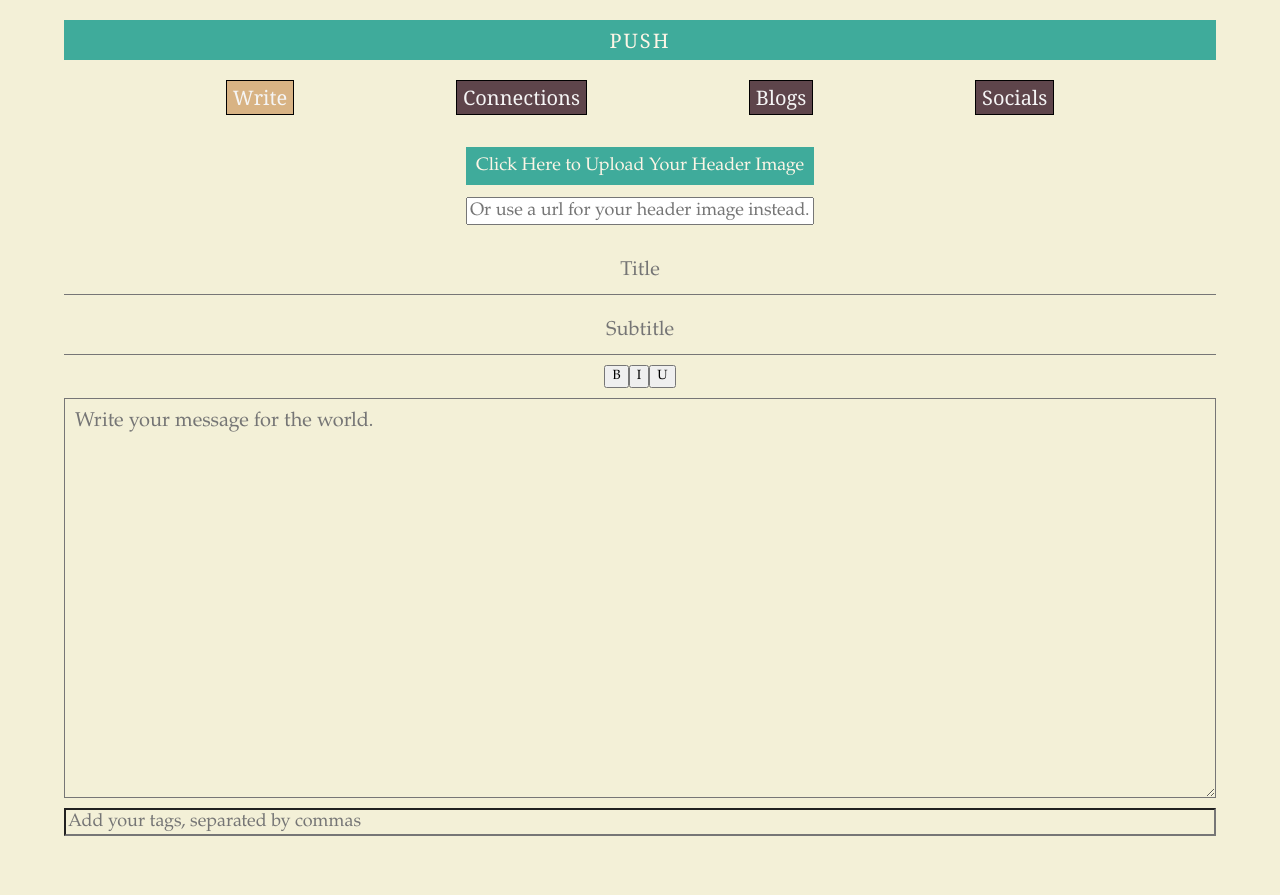
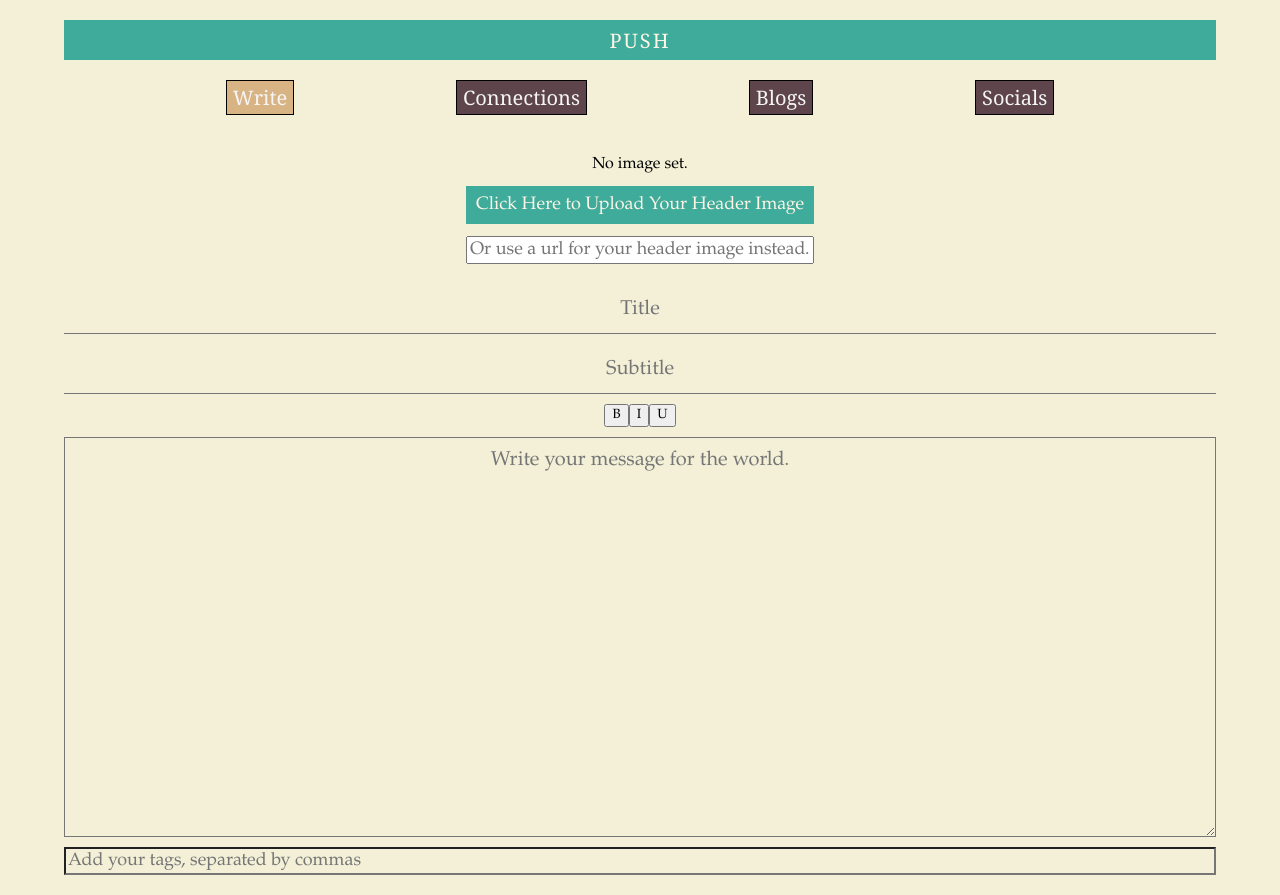
Before and after one commit to S3Prototype/onepush, a Next.js app: page / in a window 1280 px wide. Before the commit the page ends 856 px from the top, so only its background shows below. Built offline with nearby package versions, Linux system fonts and the light colour scheme.

Commit message:
Halfway through implementing the backend for image uploads. Almost there.

```diff
--- a/components/Write.tsx
+++ b/components/Write.tsx
@@ -12,16 +12,23 @@ export default function Write(props) {
         titleRef.current.value = props.prev.title.current
         subTitleRef.current.value = props.prev.subTitle.current
         tagRef.current.value = props.prev.tags.current
+
+        if(props.prev.headerUrl.current)
+            addHeaderUrl(props.prev.headerUrl.current)
+
+        if(props.prev.headerFile.current)
+            addHeaderFile(props.prev.headerFile.current)
+
             //Tags are complicated, because the state stores
             //an array, not a string. I think.
     }, [])
 
     const [previewImageSrc, setPreviewImageSrc] = useState('')
 
-    const imagePreviewRef = useRef('')
-
+    const imagePreviewRef = useRef(null)
+    const urlPreviewRef = useRef(null)
     function loadFile(e) {
-        setPreviewImageSrc(URL.createObjectURL(e.target.files[0]));
+        addHeaderFile(e.target.files[0])
     }
 
     function freeImageMemory(){
@@ -32,10 +39,36 @@ export default function Write(props) {
         imagePreviewRef.current.click()
     }
 
+    function setUrlPreviewImage(e){
+        if(!e.target.value.includes('http') ||
+            !e.target.value.includes('.')){
+                return
+        }
+        addHeaderUrl(e.target.value)
+    }
+
+    function addHeaderFile(file){
+        console.log(file)
+        setPreviewImageSrc(URL.createObjectURL(file));
+        props.update.headerFile(file)
+        props.update.headerUrl('')
+        urlPreviewRef.current.value = ''
+    }
+
+    function addHeaderUrl(url){
+        setPreviewImageSrc(url)
+        props.update.headerUrl(url)
+        props.update.headerFile(null)
+        urlPreviewRef.current.value = url
+    }
+
     return (
             <div className={write.editor_container}>
                 <div className={write.header_container}>
                     <img className={write.previewImage} onLoad={freeImageMemory} src={previewImageSrc}  id="preview"></img>
+
+                    <span className={write.upload_name}>{previewImageSrc ? "" : "No image set."}</span>
+
                     <form>
                         <label onClick={changeImageUpload} className={write.image_upload_label} htmlFor="image_upload">Click Here to Upload Your Header Image
                             <input className={write.image_upload_button} onChange={loadFile} type="file" ref={imagePreviewRef} id="imageUpload" name="image_upload" accept="image/*">
@@ -43,9 +76,8 @@ export default function Write(props) {
                         </label>
                     </form>
 
-                    {/* <span className={write.upload_name}>{previewImageSrc}</span> */}
-
-                    <input className={write.url_preview} placeholder="Or use a url for your header image instead.">
+                    <input ref={urlPreviewRef} className={write.url_preview_input} placeholder="Or use a url for your header image instead."
+                    onChange={setUrlPreviewImage}>
                     </input>
                 </div>
 
@@ -53,14 +85,14 @@ export default function Write(props) {
                 <input name="blogTitle" id="blogTitle" type="text"
                 className={write.title_input}
                 placeholder="Title"
-                onInput={(e)=>props.updateBlogTitle(e.target.value)}
+                onInput={(e)=>props.update.blogTitle(e.target.value)}
                 ref={titleRef}
                 />
 
                 <input type="text" name="blogSubTitle"
                 className={write.title_input} id="blogSubTitle"
                 placeholder="Subtitle"
-                onChange={(e)=>props.updateBlogSubTitle(e.target.value)}
+                onChange={(e)=>props.update.blogSubTitle(e.target.value)}
                 ref={subTitleRef}
                 />
 
@@ -68,7 +100,7 @@ export default function Write(props) {
 
                 <textarea className={write.blog_text_area}
                     placeholder="Write your message for the world."
-                    onChange={(e)=>props.updateBlogText(e.target.value)}
+                    onChange={(e)=>props.update.blogText(e.target.value)}
                     ref={textRef}
                 >
                 </textarea>
@@ -76,7 +108,7 @@ export default function Write(props) {
                 <input type="text" className={write.tags} name="tags" id="tags"
                     ref={tagRef}
                     placeholder="Add your tags, separated by commas"
-                    onChange={(e)=>props.updateBlogTags(e.target.value)}
+                    onChange={(e)=>props.update.blogTags(e.target.value)}
                 />
             </div>
     )
--- a/pages/index.js
+++ b/pages/index.js
@@ -14,10 +14,16 @@ export default function Home() {
     switch(pageToShow){
       case "write":
         return <Write
-          updateBlogText={setBlogText}
-          updateBlogTitle={setBlogTitle}
-          updateBlogSubTitle={setBlogSubTitle}
-          updateBlogTags={parseAndSetTags}
+          update={
+            {
+              blogText: setBlogText,
+              blogTitle: setBlogTitle,
+              blogSubTitle: setBlogSubTitle,
+              blogTags: parseAndSetTags,
+              headerFile: setHeaderFile,
+              headerUrl: setHeaderUrl
+            }
+          }
           prev={prev}
         />
 
@@ -60,11 +66,16 @@ export default function Home() {
   const [blogSubTitle, setBlogSubTitle] = useState("")
   const [blogTags, setBlogTags] = useState([])
 
+  const [headerFile, setHeaderFile] = useState(null)
+  const [headerUrl, setHeaderUrl] = useState('')
+
   const prev = {
     text: useRef(''),
     title: useRef(''),
     subTitle: useRef(''),
     tags: useRef(''),
+    headerFile: useRef(null),
+    headerUrl: useRef('')
   }
 
   useEffect(()=>{
@@ -72,7 +83,10 @@ export default function Home() {
     prev.title.current = blogTitle
     prev.subTitle.current = blogSubTitle
     prev.tags.current = blogTags.join(', ')
-  }, [blogText, blogTitle, blogSubTitle, blogTags])
+    prev.headerFile.current = headerFile
+    prev.headerUrl.current = headerUrl
+  })
+  // }, [blogText, blogTitle, blogSubTitle, blogTags])
 
   function parseAndSetTags(rawTagText){
     // console.log(`Raw tags are: ${rawTagText}`)
@@ -104,6 +118,8 @@ export default function Home() {
         blogText,
         blogSubTitle,
         blogTags,
+        headerFile,
+        headerUrl,
 
         devKey,
         mediumKey,
--- a/styles/Write.module.css
+++ b/styles/Write.module.css
@@ -51,7 +51,7 @@
     max-width: 80%;
 }
 
-.url_preview{
+.url_preview_input{
     color: black;
     font-size: 18px;
     min-width: 100%;
@@ -88,6 +88,7 @@
 }
 .blog_text_area::placeholder{
     font-size: 20px;
+    text-align: center;
 }
 
 .blog_text_area:focus{
```
Also changed, not shown: pages/api/write_post.ts (+7 -0 lines), study_images/big_jump1.jpg (added), study_images/big_jump2.jpg (added), todo.txt.
